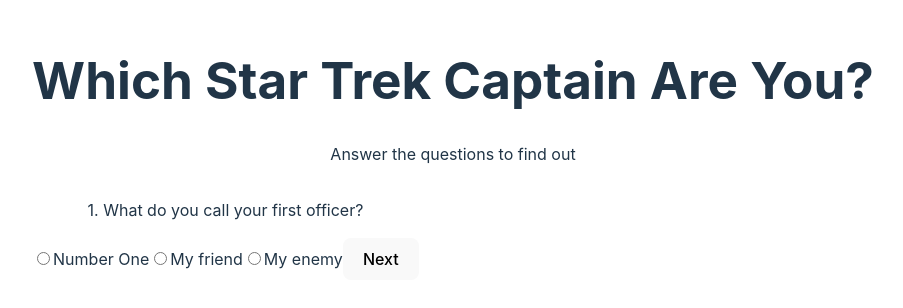
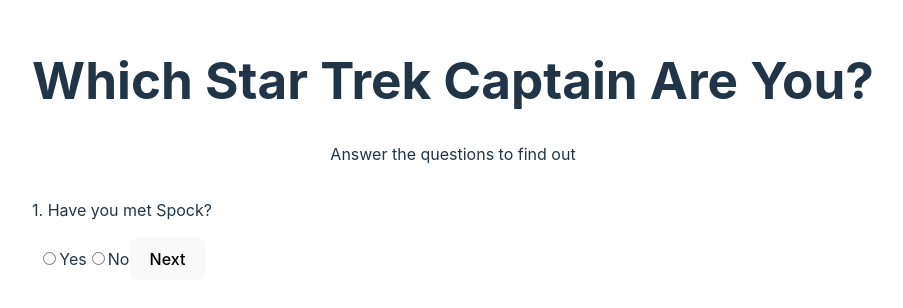
Before and after one commit to nicm42/star-trek-captain, a Vue app: page / in a window 1280 px wide. Shown: the part 300-608 px from the top of the page, without its empty margins (187-1090 px from the left). Built offline with nearby package versions, Linux system fonts and the light colour scheme.

Commit message:
Randomised the question order

```diff
--- a/src/App.vue
+++ b/src/App.vue
@@ -2,6 +2,12 @@
 import { ref } from 'vue'
 import Question from './components/Question.vue'
 import questions from '../questions.json'
+
+// Randomise the order of the questions
+const randomQuestions = questions
+  .map((value) => ({ value, sort: Math.random() }))
+  .sort((a, b) => a.sort - b.sort)
+  .map(({ value }) => value)
 
 // Captains chosen with their counts
 const captainCount = ref({})
@@ -48,7 +54,7 @@
   <h1>Which Star Trek Captain Are You?</h1>
   <p v-show="!winner">Answer the questions to find out</p>
   <!-- TODO show the questions in a random order -->
-  <div class="questions" v-for="(question, index) in questions" :key="question">
+  <div class="questions" v-for="(question, index) in randomQuestions" :key="question">
     <Transition>
       <Question
         v-show="index === questionCount"
```
